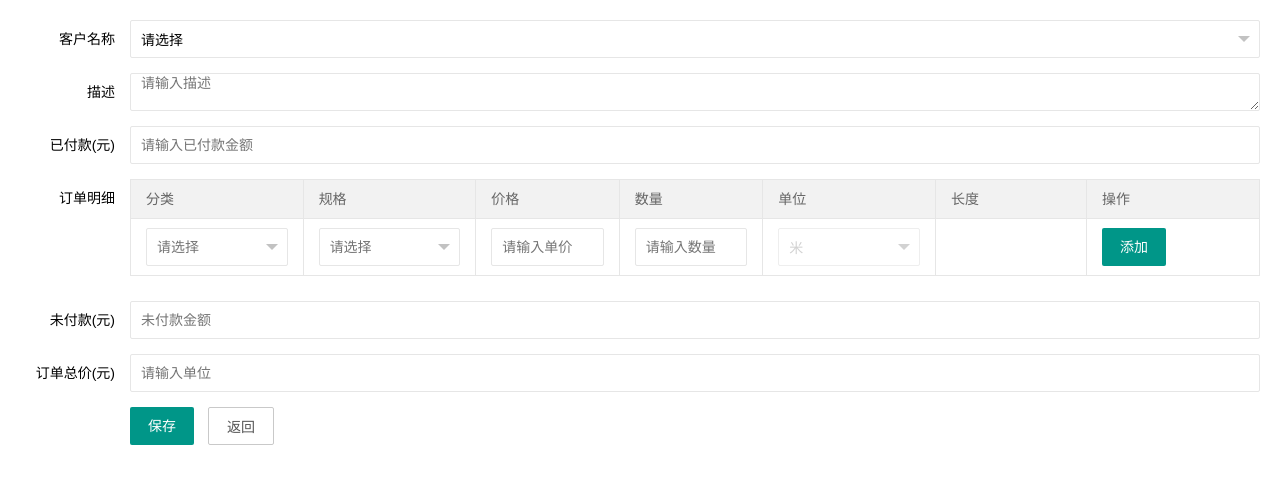
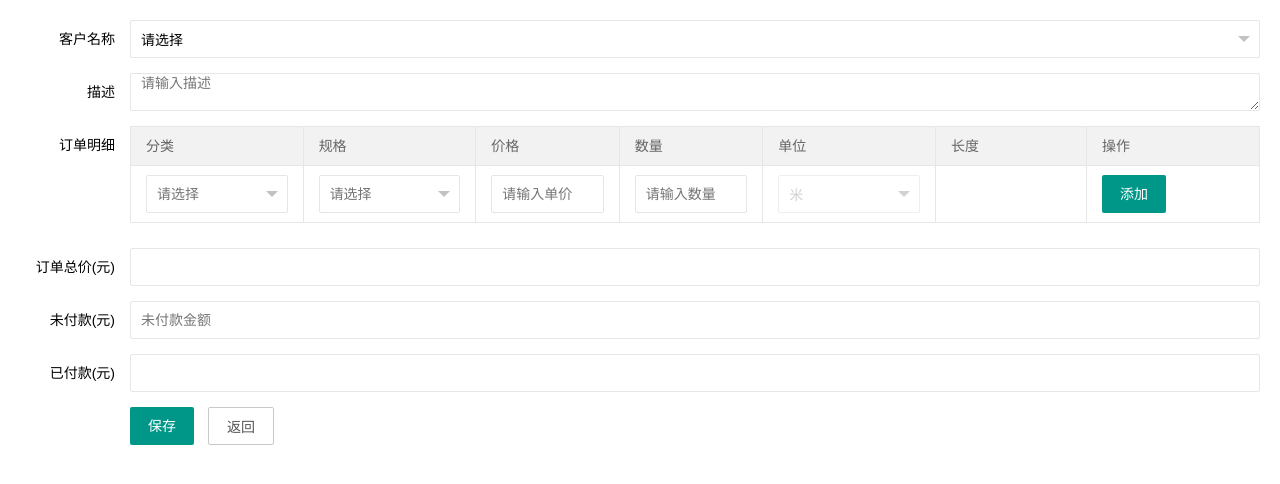
Before and after one commit to xushanfeng/pandas, a Flask app: page /admin/add_order/ in a window 1280 px wide. Shown: the top 484 px of the page. Run offline with Flask 2, Linux system fonts and the light colour scheme; data that the repository does not hold is empty.

Commit message:
自动计算2

```diff
--- a/app/templates/admin/add_order.html
+++ b/app/templates/admin/add_order.html
@@ -20,12 +20,6 @@
             <label class="layui-form-label">描述</label>
             <div class="layui-input-block">
                 <textarea class="layui-input" id="description" name="description" placeholder="请输入描述" required="" type="text"></textarea>
-            </div>
-        </div>
-        <div class="layui-form-item">
-            <label class="layui-form-label">已付款(元)</label>
-            <div class="layui-input-block">
-                <input class="layui-input" id="pay" lay-verify="required" name="pay" placeholder="请输入已付款金额" required="" type="text" readonly>
             </div>
         </div>
         <div class="layui-form-item">
@@ -83,15 +77,21 @@
             </div>
         </div>
         <div class="layui-form-item">
+            <label class="layui-form-label">订单总价(元)</label>
+            <div class="layui-input-block">
+                <input class="layui-input" id="total" lay-verify="required" name="total" placeholder="" required="" type="text" readonly>
+            </div>
+        </div>
+        <div class="layui-form-item">
             <label class="layui-form-label">未付款(元)</label>
             <div class="layui-input-block">
                 <input class="layui-input" id="unpay" lay-verify="required" name="unpay" placeholder="未付款金额" required type="text">
             </div>
         </div>
         <div class="layui-form-item">
-            <label class="layui-form-label">订单总价(元)</label>
+            <label class="layui-form-label">已付款(元)</label>
             <div class="layui-input-block">
-                <input class="layui-input" id="total" lay-verify="required" name="total" placeholder="请输入单位" required="" type="text" readonly>
+                <input class="layui-input" id="pay" lay-verify="required" name="pay" placeholder="" required="" type="text" readonly>
             </div>
         </div>
         <div class="layui-form-item">
@@ -270,7 +270,7 @@ function addItem() {
 }
 function calTotal() {
     var total = order.details.map(function(item) {
-        return math.multiply(item.num, item.price);
+        return item.unit == 1 ? math.multiply(item.num, item.price, item.length) : math.multiply(item.num, item.price);
     }).reduce(function(prev, next) {
         return prev + next;
     }, 0)
```
